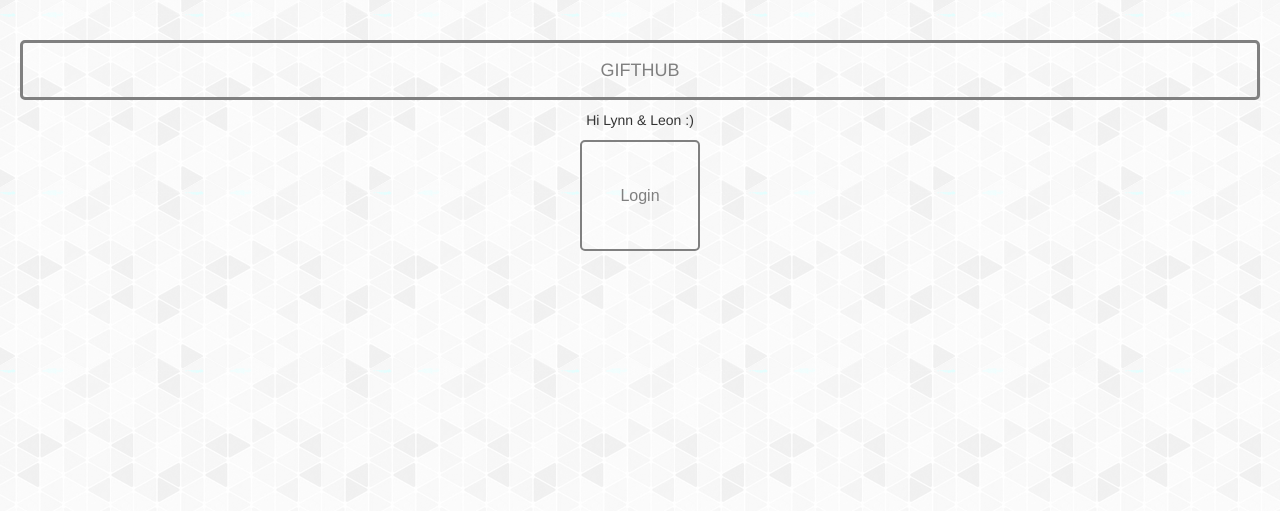
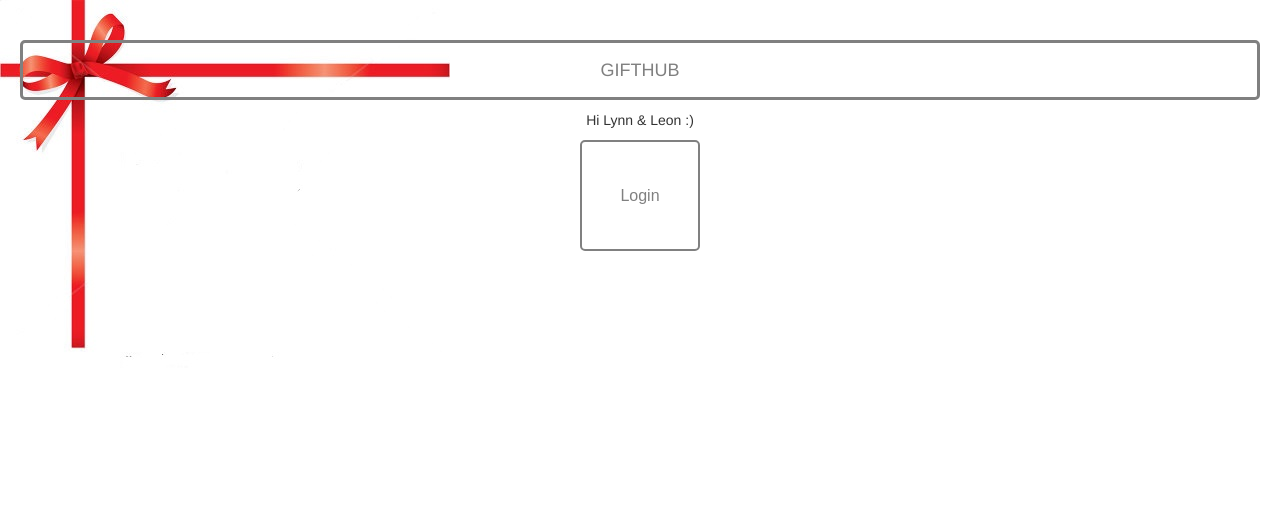
Before and after one commit to mkoba/gifthub, a Node server app: page / in a window 1280 px wide. Shown: the top 511 px of the page. Run offline with Node 20, Linux system fonts and the light colour scheme.

Commit message:
bow background

```diff
--- a/static/css/gifthub.css
+++ b/static/css/gifthub.css
@@ -14,7 +14,8 @@
 body {
      /*border: 1px dotted gray;*/
      padding: 20px;
-     background-image: url("../images/gplaypattern.png");
+     background-image: url("../images/bow.jpg");
+     background-repeat:no-repeat;
 }
 
 .screen{
```
Also changed, not shown: static/images/bow.jpg (added).
